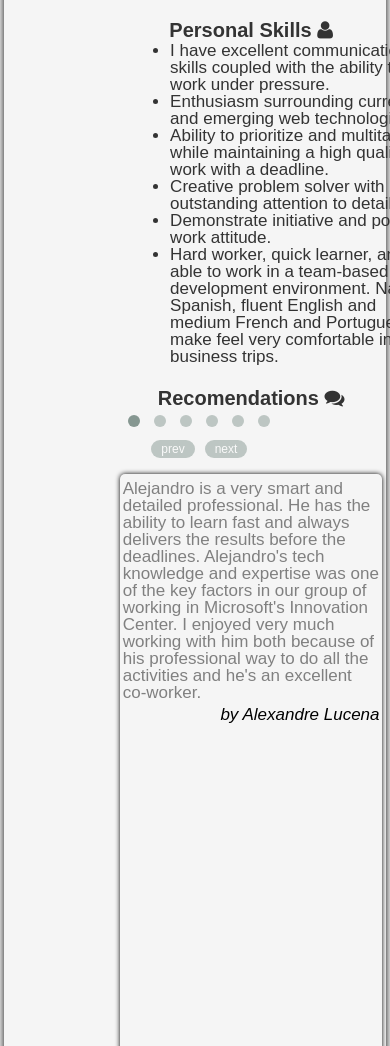
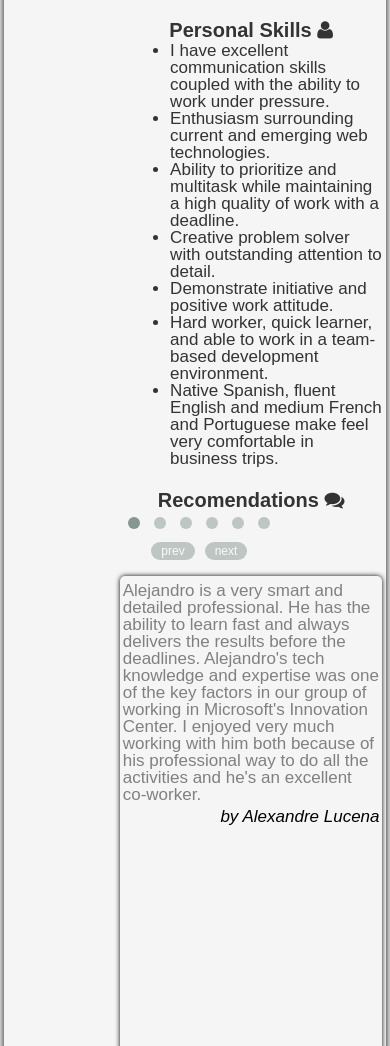
Before and after one commit to atreliz/webprofiler, a website: page app/index.html in a window 390 px wide. Shown: the part 1118-2164 px from the top of the page. Drawn offline with Linux system fonts and the light colour scheme; no server answers.

Commit message:
some css changes to make it more responsive

```diff
--- a/app/configfile/extra.json
+++ b/app/configfile/extra.json
@@ -6,7 +6,8 @@
 			,"Ability to prioritize and multitask while maintaining a high quality of work with a deadline. "
 			,"Creative problem solver with outstanding attention to detail."
 			,"Demonstrate initiative and positive work attitude."
-			,"Hard worker, quick learner, and able to work in a team-based development environment. Native Spanish, fluent English and medium French and Portuguese make feel very comfortable in business trips."
+			,"Hard worker, quick learner, and able to work in a team-based development environment."
+			,"Native Spanish, fluent English and medium French and Portuguese make feel very comfortable in business trips."
 
 	],
 	"portfolio":"www.newebtaste.com",
--- a/app/views/welcome.html
+++ b/app/views/welcome.html
@@ -41,8 +41,8 @@
 
 
       <h4 class="txtcenter  top20 fleft w100">Personal Skills <i class="fa fa-user"></i></h4>
-        <ul class="w100 fleft">
-          <li class="fleft w100" ng-repeat="skill in apiProfile.extra.personalskills">{{skill}}</li>
+        <ul class=" fleft">
+          <li class="fleft " ng-repeat="skill in apiProfile.extra.personalskills">{{skill}}</li>
         </ul>
 
         <h4 class="txtcenter top20 fleft w100">Recomendations <i class="fa fa-comments"></i> </h4>
```
